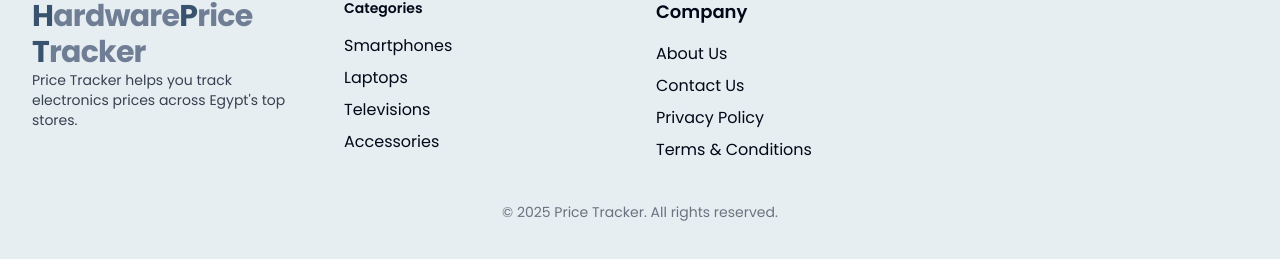
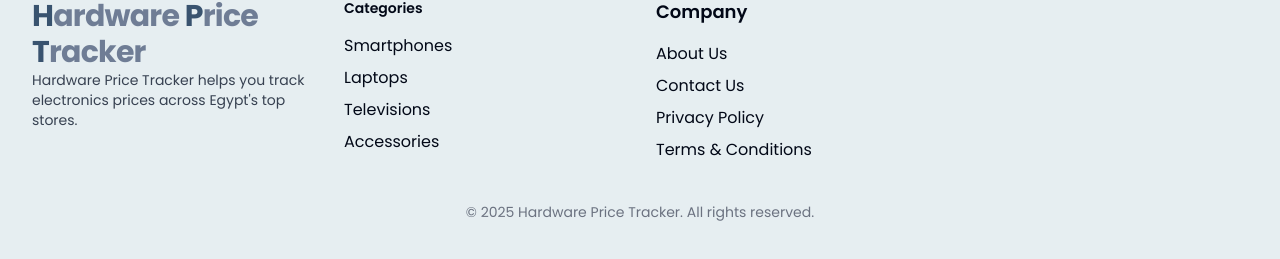
Before and after one commit to Mohamed-khaled0/Hardware-Price-Tracker, a React (Vite) app: page / in a window 1280 px wide. Shown: the part 2336-2595 px from the top of the page. Built offline with nearby package versions, Linux system fonts and the light colour scheme.

Commit message:
Updates branding to "Hardware Price Tracker"
Revises text references in Footer and Header components to reflect the updated branding as "Hardware Price Tracker" for consistency and clarity.

```diff
--- a/src/components/Footer.tsx
+++ b/src/components/Footer.tsx
@@ -13,14 +13,14 @@ const Footer = () => {
               <h1 className="text-2xl md:text-3xl font-bold tracking-tight">
               <span className="text-[#39536f]">H</span>
               <span className="text-[#6f7d95]">ardware</span>
-                <span className="text-[#39536f]">P</span>
+                <span className="text-[#39536f]"> P</span>
                 <span className="text-[#6f7d95]">rice</span>
                 <span className="text-[#39536f]"> T</span>
                 <span className="text-[#6f7d95]">racker</span>
               </h1>
             </Link>
             <p className="text-sm text-gray-700 mb-2">
-              Price Tracker helps you track electronics prices across Egypt's top stores.
+            Hardware Price Tracker helps you track electronics prices across Egypt's top stores.
             </p>
           </div>
 
@@ -49,7 +49,7 @@ const Footer = () => {
 
         {/* Footer Bottom */}
         <div className="mt-10 text-center text-sm text-gray-500">
-          &copy; {new Date().getFullYear()} Price Tracker. All rights reserved.
+          &copy; {new Date().getFullYear()} Hardware Price Tracker. All rights reserved.
         </div>
       </div>
     </footer>
--- a/src/components/Header.tsx
+++ b/src/components/Header.tsx
@@ -51,7 +51,7 @@ const Header: React.FC = () => {
             <h1 className="text-2xl md:text-3xl font-bold tracking-tight">
             <span className="text-[#39536f]">H</span>
             <span className="text-[#6f7d95]">ardware</span>
-              <span className="text-[#39536f]">P</span>
+              <span className="text-[#39536f]"> P</span>
               <span className="text-[#6f7d95]">rice</span>
               <span className="text-[#39536f]"> T</span>
               <span className="text-[#6f7d95]">racker</span>
```
